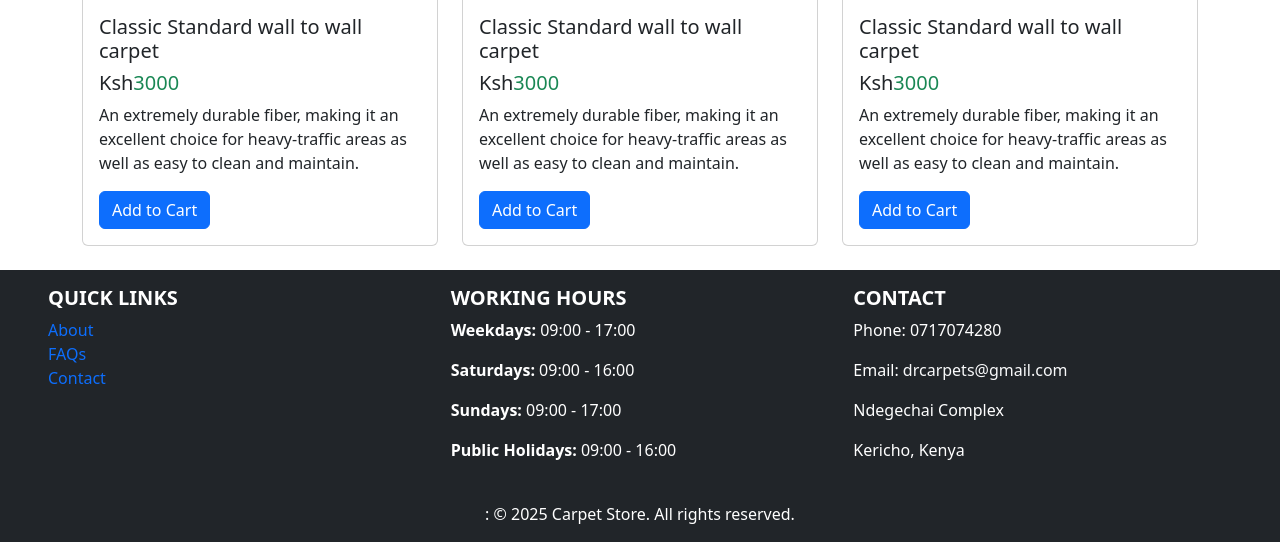
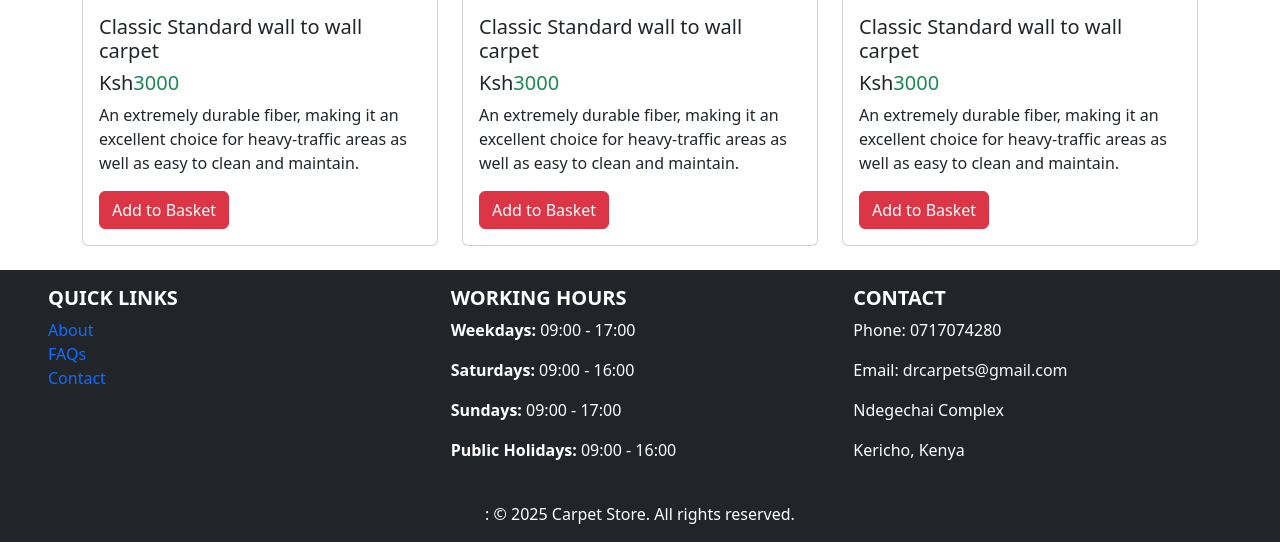
Before and after one commit to abedkip/DR_CARPETS, a Flask app: page /color/red in a window 1280 px wide. Shown: the part 987-1529 px from the top of the page. Run offline with Flask 3, Linux system fonts and the light colour scheme.

Commit message:
change btn color & cart to basket

```diff
--- a/app/templates/red.html
+++ b/app/templates/red.html
@@ -1,10 +1,10 @@
 {% extends 'base.html' %}
-{% block title %}  Blue Carpets  {% endblock %}
+{% block title %}  Red Carpets  {% endblock %}
 {% block content %}
 
 
 <div class="container">
-  <h1 class="text-center text-primary">Red Carpets</h1>
+  <h1 class="text-center text-danger">Red Carpets</h1>
   <!-- Row 1 -->
   <div class="row mb-4">
   <div class="col-md-4">
@@ -14,7 +14,7 @@
           <h5 class="card-title">Classic Standard wall to wall carpet</h5>
           <h5 class="text-success"><span class="text-dark">Ksh</span>3000</h5>
           <p class="card-text">An extremely durable fiber, making it an excellent choice for heavy-traffic areas as well as easy to clean and maintain.</p>
-          <a href="#" class="btn btn-primary">Add to Cart</a>
+          <a href="#" class="btn btn-danger">Add to Basket</a>
       </div>
       </div>
   </div>
@@ -26,7 +26,7 @@
           <h5 class="card-title">Classic Standard wall to wall carpet</h5>
           <h5 class="text-success"><span class="text-dark">Ksh</span>3000</h5>
           <p class="card-text">An extremely durable fiber, making it an excellent choice for heavy-traffic areas as well as easy to clean and maintain.</p>
-          <a href="#" class="btn btn-primary">Add to Cart</a>
+          <a href="#" class="btn btn-danger">Add to Basket</a>
       </div>
       </div>
   </div>
@@ -38,7 +38,7 @@
           <h5 class="card-title">Classic Standard wall to wall carpet</h5>
           <h5 class="text-success"><span class="text-dark">Ksh</span>3000</h5>
           <p class="card-text">An extremely durable fiber, making it an excellent choice for heavy-traffic areas as well as easy to clean and maintain.</p>
-          <a href="#" class="btn btn-primary">Add to Cart</a>
+          <a href="#" class="btn btn-danger">Add to Basket</a>
       </div>
       </div>
   </div>
@@ -53,7 +53,7 @@
           <h5 class="card-title">Classic Standard wall to wall carpet</h5>
           <h5 class="text-success"><span class="text-dark">Ksh</span>3000</h5>
           <p class="card-text">An extremely durable fiber, making it an excellent choice for heavy-traffic areas as well as easy to clean and maintain.</p>
-          <a href="#" class="btn btn-primary">Add to Cart</a>
+          <a href="#" class="btn btn-danger">Add to Basket</a>
       </div>
       </div>
   </div>
@@ -65,7 +65,7 @@
           <h5 class="card-title">Classic Standard wall to wall carpet</h5>
           <h5 class="text-success"><span class="text-dark">Ksh</span>3000</h5>
           <p class="card-text">An extremely durable fiber, making it an excellent choice for heavy-traffic areas as well as easy to clean and maintain.</p>
-          <a href="#" class="btn btn-primary">Add to Cart</a>
+          <a href="#" class="btn btn-danger">Add to Basket</a>
       </div>
       </div>
   </div>
@@ -77,7 +77,7 @@
           <h5 class="card-title">Classic Standard wall to wall carpet</h5>
           <h5 class="text-success"><span class="text-dark">Ksh</span>3000</h5>
           <p class="card-text">An extremely durable fiber, making it an excellent choice for heavy-traffic areas as well as easy to clean and maintain.</p>
-          <a href="#" class="btn btn-primary">Add to Cart</a>
+          <a href="#" class="btn btn-danger">Add to Basket</a>
       </div>
       </div>
   </div>
```
